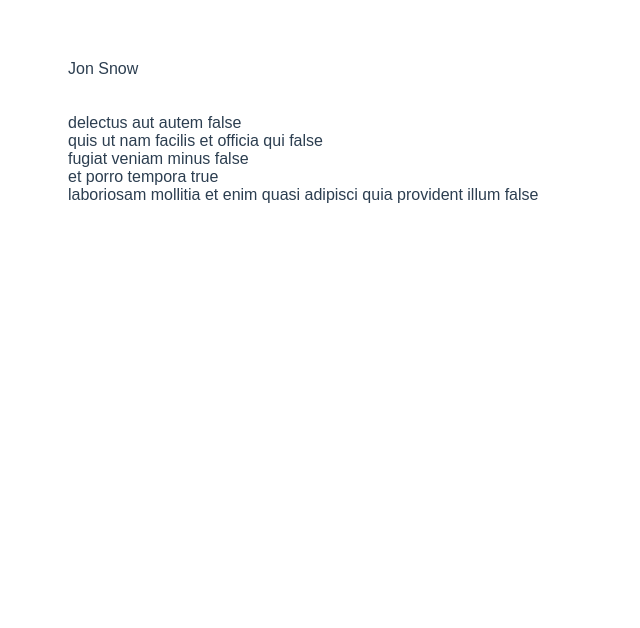
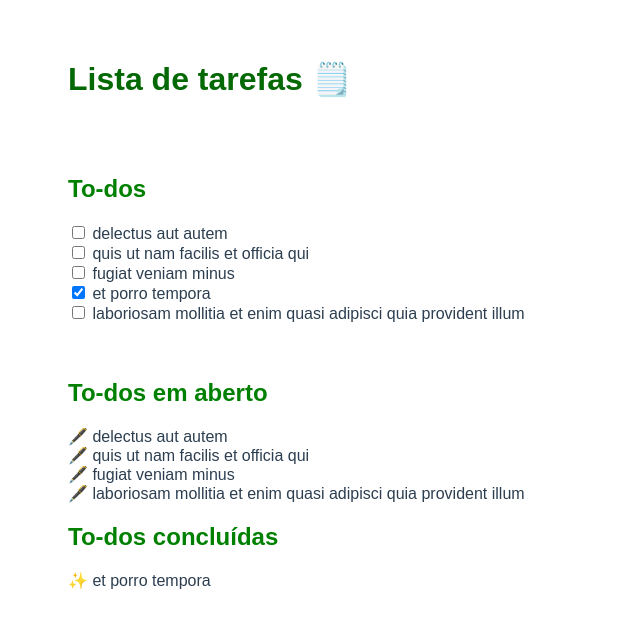
Before and after one commit to mariafcknt/curso-vuejs, a Vue app in the folder app/: page / in a window 1280 px wide. Shown: the top 628 px of the page, without its empty margins (0-640 px from the left). Built offline with nearby package versions, Linux system fonts and the light colour scheme.

Commit message:
lista de tarefas

```diff
--- a/app/src/App.vue
+++ b/app/src/App.vue
@@ -1,15 +1,42 @@
 <template>
   <div>
-    {{ fullName }}
+  <!-- {{ fullName }}-->
+  <h1>Lista de tarefas 🗒️</h1>
   </div>
 
   <br><br>
+
+  <h2>To-dos</h2>
 
   <div
     v-for="todo in todos"
     :key="todo.id"
   >
-    {{ todo.title }} <span>{{ todo.completed }}</span>
+    <input
+      v-model="todo.completed"
+      type="checkbox"
+    >
+    {{ todo.title }}
+  </div>
+
+  <br><br>
+
+  <h2>To-dos em aberto</h2>
+
+  <div
+    v-for="todo in uncompletedTodos"
+    :key="todo.id"
+  >
+  🖋️ {{ todo.title }}
+  </div>
+
+  <h2>To-dos concluídas</h2>
+
+  <div
+    v-for="todo in completedTodos"
+    :key="todo.id"
+  >
+    <span> ✨ {{ todo.title }} </span>
   </div>
 
 </template>
@@ -59,7 +86,8 @@ export default {
           "id": 5,
           "title": "laboriosam mollitia et enim quasi adipisci quia provident illum",
           "completed": false
-      }]
+        }
+      ]
     }
   },
 
@@ -67,6 +95,14 @@ export default {
     fullName() {
       return `${this.user.first_name} ${this.user.last_name}`
    },
+
+    uncompletedTodos() {
+      return this.todos.filter(todo => !todo.completed);
+    },
+
+    completedTodos() {
+      return this.todos.filter(todo => todo.completed);
+    }
   },
 
   methods: {
@@ -87,4 +123,12 @@ export default {
   margin: 60px;
 }
 
+h2 {
+  color: green;
+}
+
+h1 {
+  color: rgb(4, 104, 4);
+}
+
 </style>
```
